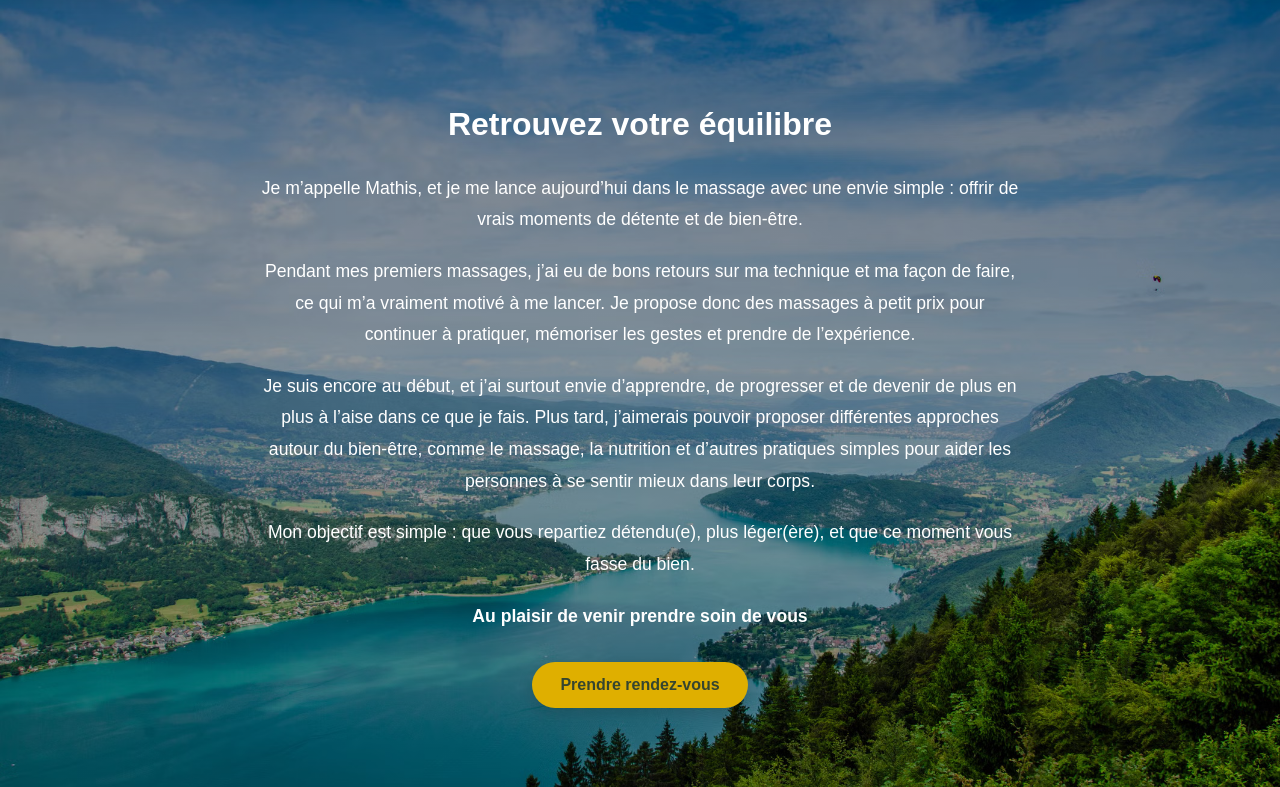
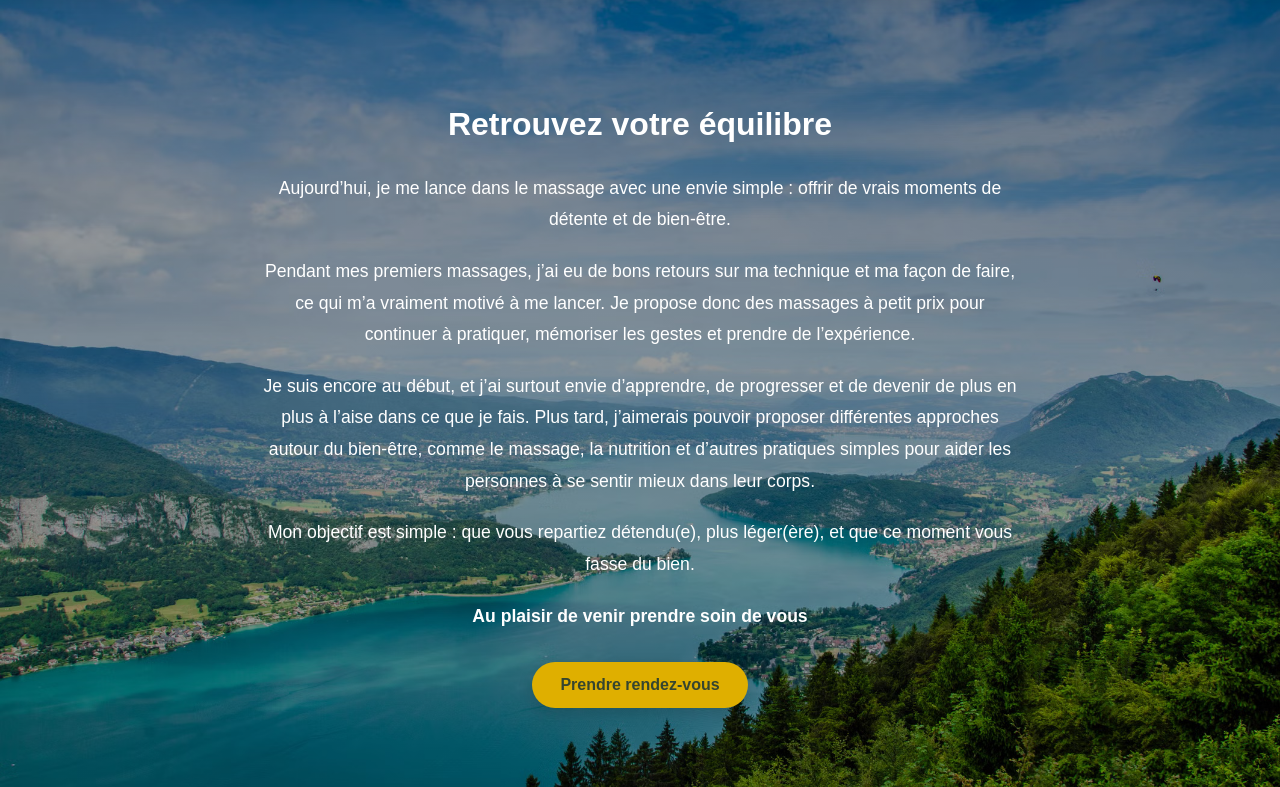
Before and after one commit to evequemathisgd-code/Sant-.Horizon, a Flask app: page / in a window 1280 px wide. Shown: the part 111-898 px from the top of the page. Run offline with Flask 3, Linux system fonts and the light colour scheme.

Commit message:
Format HTML document and update content

```diff
--- a/projet_s_be/templates/index.html
+++ b/projet_s_be/templates/index.html
@@ -51,7 +51,7 @@
         <h2>Retrouvez votre équilibre</h2>
 
         <p>
-            Je m’appelle Mathis, et je me lance aujourd’hui dans le massage avec une envie simple :
+            Aujourd’hui, je me lance  dans le massage avec une envie simple :
             offrir de vrais moments de détente et de bien-être.
         </p>
 
```
